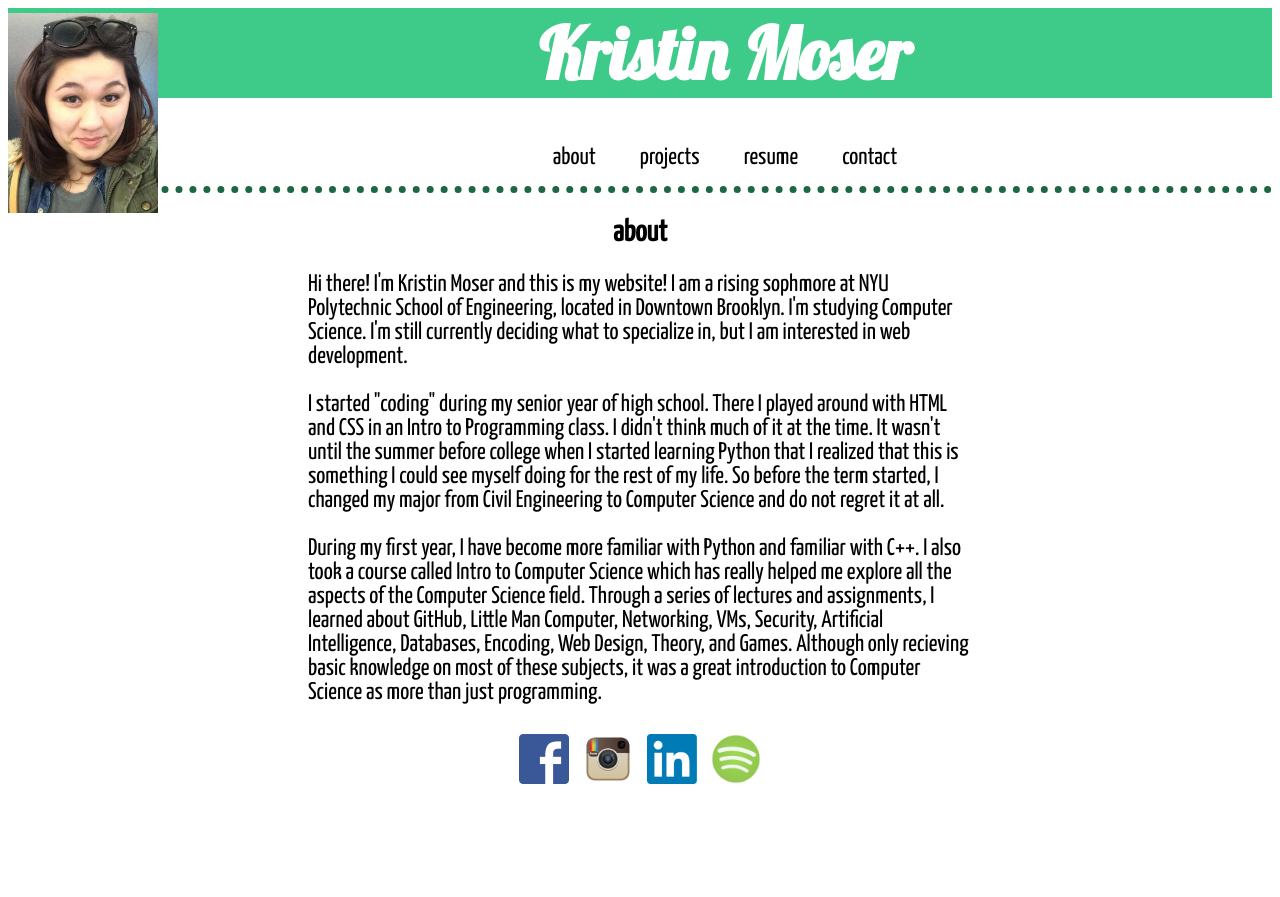
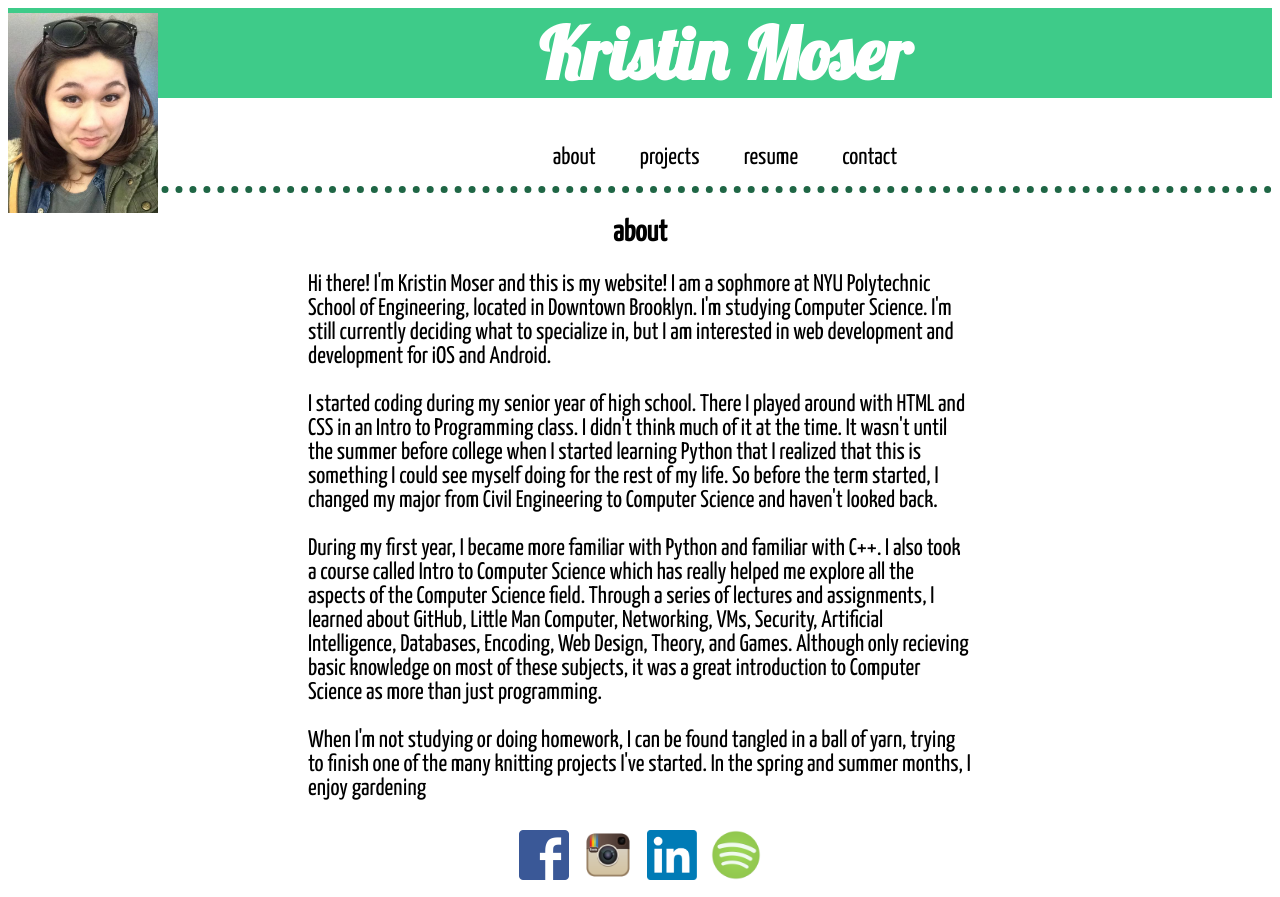
Before and after one commit to kristinmoser/kristinmoser.github.io, a plain HTML site: page index.html in a window 1280 px wide. Before the commit the page ends 801 px from the top, so only its background shows below. Drawn offline with Linux system fonts and the light colour scheme.

Commit message:
contact and description update

```diff
--- a/index.html
+++ b/index.html
@@ -24,9 +24,10 @@
 
 <h2>about</h2>
 <div id = "blurbs">
-<p> Hi there! I'm Kristin Moser and this is my website! I am a rising sophmore at NYU Polytechnic School of Engineering, located in Downtown Brooklyn. I'm studying Computer Science. I'm still currently deciding what to specialize in, but I am interested in web development. </p>
-<p> I started "coding" during my senior year of high school. There I played around with HTML and CSS in an Intro to Programming class. I didn't think much of it at the time. It wasn't until the summer before college when I started learning Python that I realized that this is something I could see myself doing for the rest of my life. So before the term started, I changed my major from Civil Engineering to Computer Science and do not regret it at all. </p>
-<p> During my first year, I have become more familiar with Python and familiar with C++. I also took a course called Intro to Computer Science which has really helped me explore all the aspects of the Computer Science field. Through a series of lectures and assignments, I learned about GitHub, Little Man Computer, Networking, VMs, Security, Artificial Intelligence, Databases, Encoding, Web Design, Theory, and Games. Although only recieving basic knowledge on most of these subjects, it was a great introduction to Computer Science as more than just programming. </p>
+<p> Hi there! I'm Kristin Moser and this is my website! I am a sophmore at NYU Polytechnic School of Engineering, located in Downtown Brooklyn. I'm studying Computer Science. I'm still currently deciding what to specialize in, but I am interested in web development and development for iOS and Android. </p>
+<p> I started coding during my senior year of high school. There I played around with HTML and CSS in an Intro to Programming class. I didn't think much of it at the time. It wasn't until the summer before college when I started learning Python that I realized that this is something I could see myself doing for the rest of my life. So before the term started, I changed my major from Civil Engineering to Computer Science and haven't looked back. </p>
+<p> During my first year, I became more familiar with Python and familiar with C++. I also took a course called Intro to Computer Science which has really helped me explore all the aspects of the Computer Science field. Through a series of lectures and assignments, I learned about GitHub, Little Man Computer, Networking, VMs, Security, Artificial Intelligence, Databases, Encoding, Web Design, Theory, and Games. Although only recieving basic knowledge on most of these subjects, it was a great introduction to Computer Science as more than just programming. </p>
+<p>When I'm not studying or doing homework, I can be found tangled in a ball of yarn, trying to finish one of the many knitting projects I've started. In the spring and summer months, I enjoy gardening </p>
 	<div id="links">
 		<a href="https://www.facebook.com/kristinmoserrr" target="_blank"><img src="facebook.png" alt="Facebook" style="width: 50px; height: 50px;"/><a/>
 		<a href="http://instagram.com/osermay" target="_blank"><img src="instagram.png" alt="Instagram" style="width: 50px; height: 50px;"></a>
```
Also changed, not shown: contact.html (+2 -0 lines), gmail.png (added).
